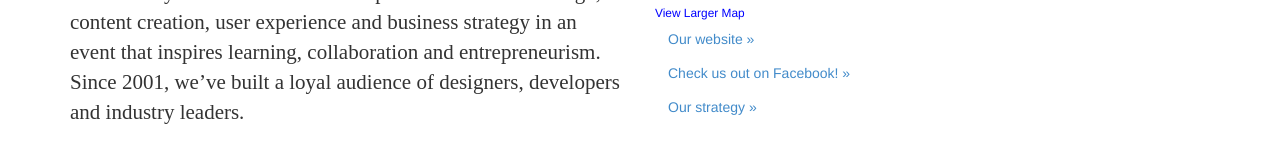
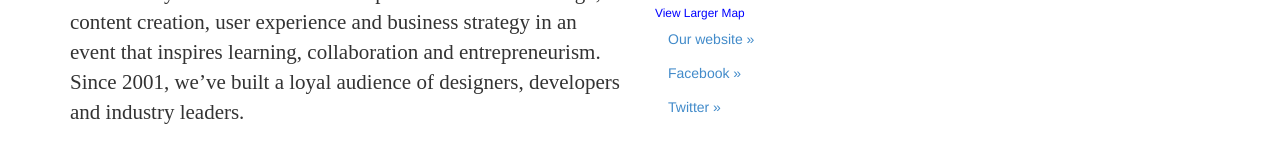
Before and after one commit to digitales/platform-for-good, a plain HTML site: page charity.html in a window 1280 px wide. Shown: the part 871-1031 px from the top of the page. Drawn offline with Linux system fonts and the light colour scheme.

Commit message:
Updated links

```diff
--- a/charity.html
+++ b/charity.html
@@ -84,7 +84,7 @@
                             <p>We are in London!</p>
                             <iframe width="425" height="350" frameborder="0" scrolling="no" marginheight="0" marginwidth="0" src="https://maps.google.com/maps?f=q&amp;source=s_q&amp;hl=en&amp;geocode=&amp;q=Fjord,+Margaret+Street,+London,+United+Kingdom&amp;aq=0&amp;oq=fjord+london&amp;sll=37.0625,-95.677068&amp;sspn=49.176833,93.076172&amp;ie=UTF8&amp;hq=Fjord,&amp;hnear=Margaret+St,+London,+United+Kingdom&amp;t=m&amp;ll=51.516798,-0.140687&amp;spn=0.006295,0.006295&amp;output=embed"></iframe><br /><small><a href="https://maps.google.com/maps?f=q&amp;source=embed&amp;hl=en&amp;geocode=&amp;q=Fjord,+Margaret+Street,+London,+United+Kingdom&amp;aq=0&amp;oq=fjord+london&amp;sll=37.0625,-95.677068&amp;sspn=49.176833,93.076172&amp;ie=UTF8&amp;hq=Fjord,&amp;hnear=Margaret+St,+London,+United+Kingdom&amp;t=m&amp;ll=51.516798,-0.140687&amp;spn=0.006295,0.006295" style="color:#0000FF;text-align:left">View Larger Map</a></small>
                         <p>
-                        <a class="btn" href="#">Our website »</a> <br/><a class="btn" href="#">Check us out on Facebook! »</a> <br/><a class="btn" href="#">Our strategy »</a>
+                        <a class="btn" href="http://www.webvisionsevent.com">Our website »</a> <br/><a class="btn" href="https://www.facebook.com/webvisionsgroup">Facebook »</a> <br/><a class="btn" href="#">Twitter »</a>
                         </p>
 
                                 </div>
```
